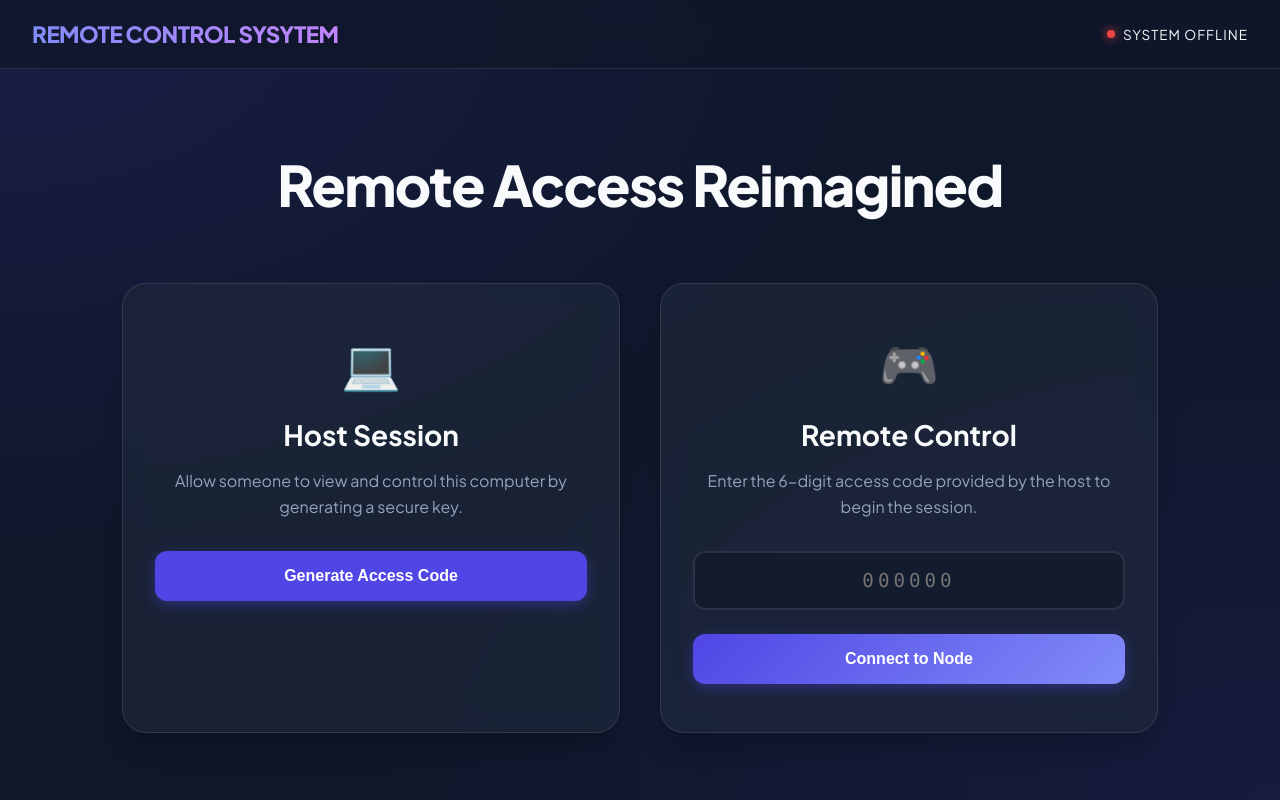
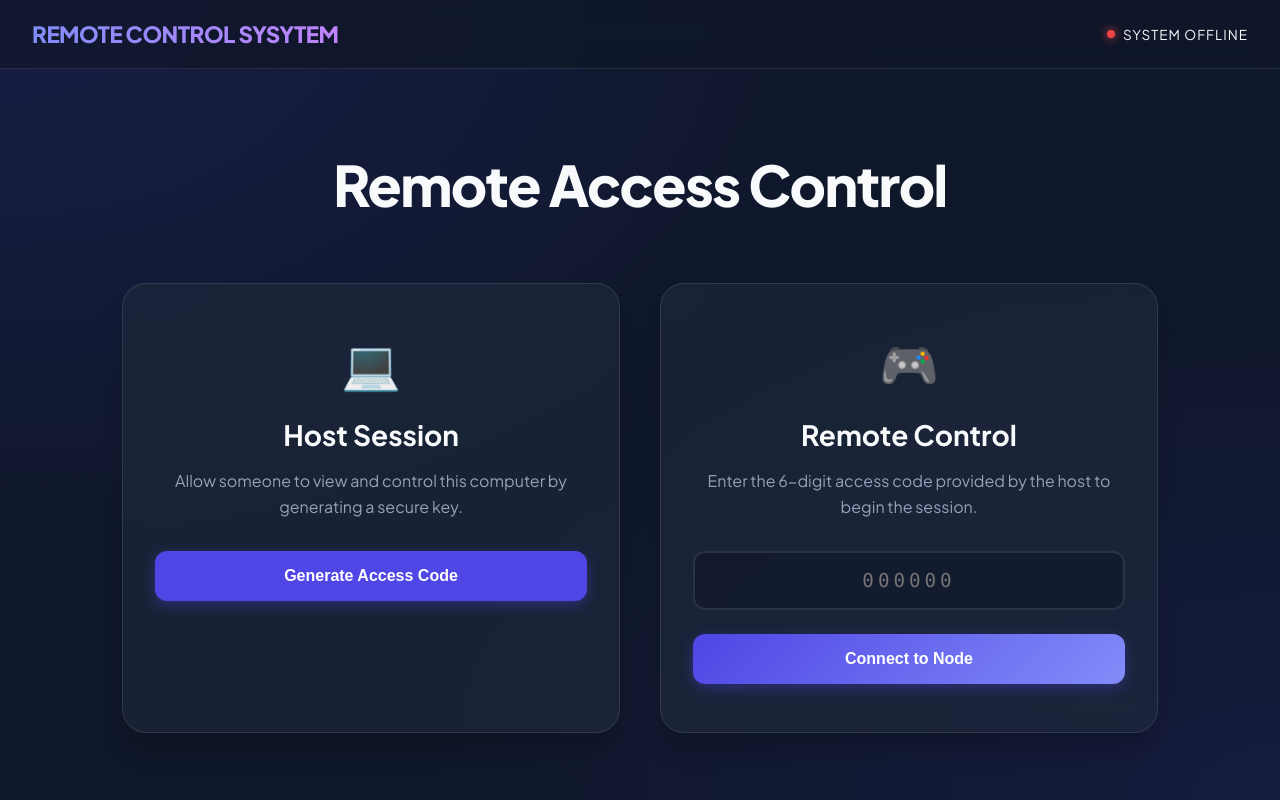
Before and after one commit to sudhanshuraj2005-hue/remote-control-, a website: page index.html in a window 1280 px wide. Drawn offline with nearby package versions, Linux system fonts and the light colour scheme; no server answers.

Commit message:
Change heading from 'Remote Access Reimagined' to 'Remote Access Control'

```diff
--- a/index.html
+++ b/index.html
@@ -271,7 +271,7 @@
 
     <div id="landing-view">
         <div class="hero-section">
-            <h1>Remote Access Reimagined</h1>
+            <h1>Remote Access Control</h1>
 
         </div>
 
```
